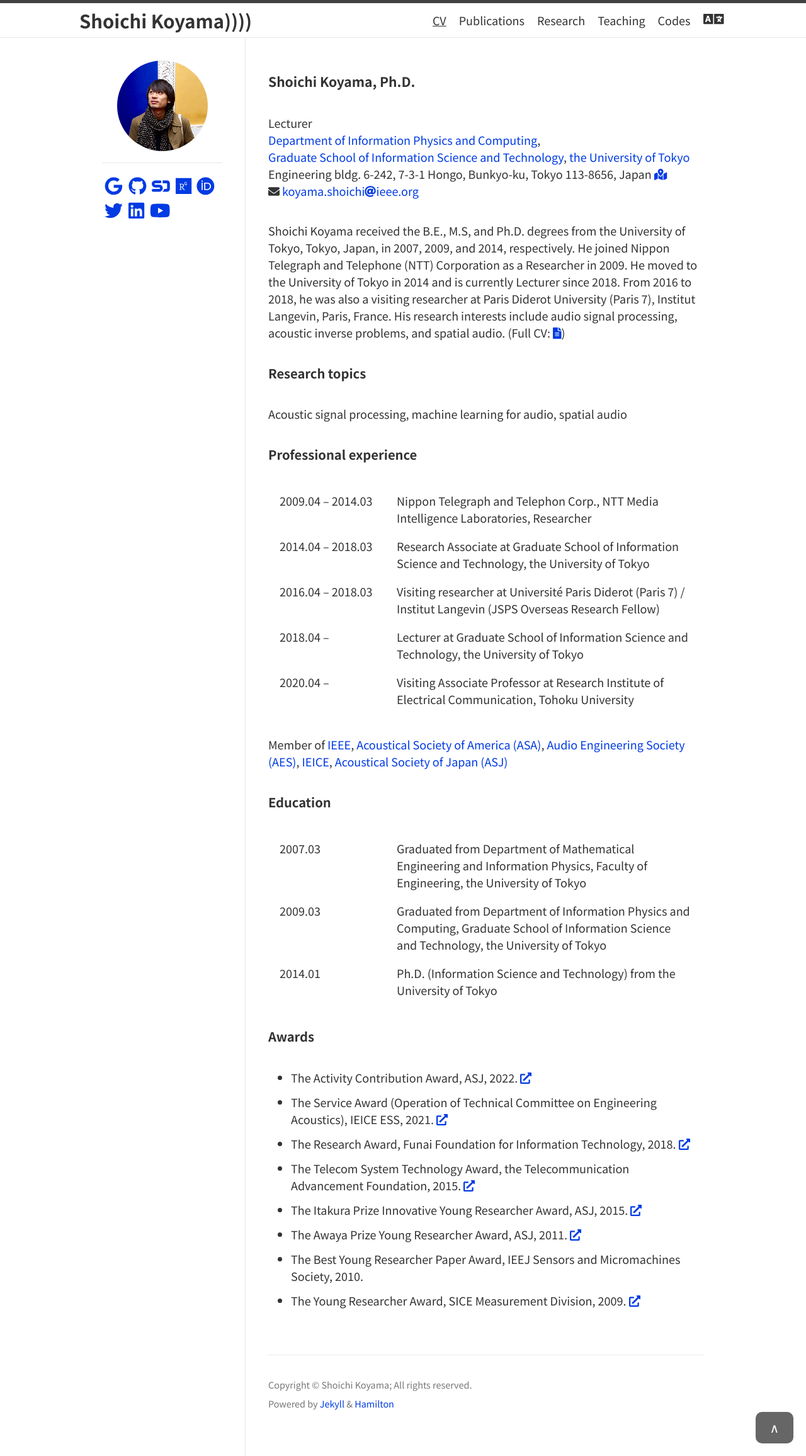
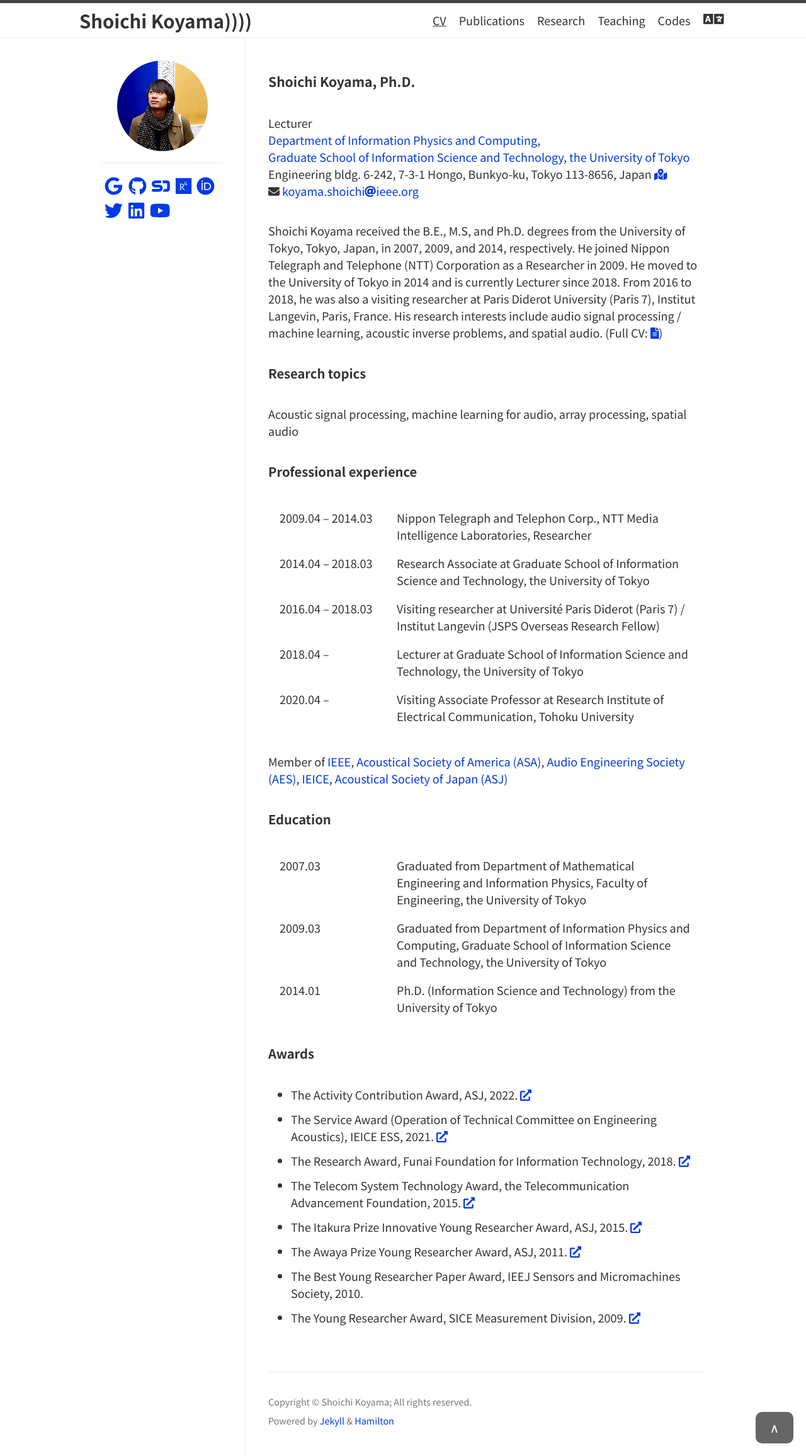
Before and after one commit to sh01k/sh01k.github.io, a Jekyll site: the page built from docs/index.md, in a window 1280 px wide. Shown: the whole page at 63% size. Built offline with Jekyll 4.4.1, drawn with Linux system fonts in a browser that asks for light colours.

Commit message:
modified docs

```diff
--- a/docs/index.md
+++ b/docs/index.md
@@ -14,10 +14,10 @@ Lecturer<br />
 Engineering bldg. 6-242, 7-3-1 Hongo, Bunkyo-ku, Tokyo 113-8656, Japan <a href="https://www.google.co.jp/maps/place/%E3%80%92113-8654+T%C5%8Dky%C5%8D-to,+Bunky%C5%8D-ku,+Hong%C5%8D,+The+University+of+Tokyo,+7+Chome%E2%88%923+%E5%B7%A5%E5%AD%A6%E9%83%A8%EF%BC%96%E5%8F%B7%E9%A4%A8/@35.7141215,139.7611171,17z/data=!3m1!4b1!4m2!3m1!1s0x60188c31b6a0c8eb:0xb76f6e1eaadfecf6?hl=en" target="_blank" rel="noopener noreferrer"><i class="fas fa-map-marked-alt"></i></a><br />
 <i class="fas fa-envelope"></i> <span style="color: #003be4">koyama.shoichi<i class="fas fa-at"></i>ieee.org</span><br />
 
-<p>Shoichi Koyama received the B.E., M.S, and Ph.D. degrees from the University of Tokyo, Tokyo, Japan, in 2007, 2009, and 2014, respectively. He joined Nippon Telegraph and Telephone (NTT) Corporation as a Researcher in 2009. He moved to the University of Tokyo in 2014 and is currently Lecturer since 2018. From 2016 to 2018, he was also a visiting researcher at Paris Diderot University (Paris 7), Institut Langevin, Paris, France. His research interests include audio signal processing, acoustic inverse problems, and spatial audio. (Full CV: <a href="" target="_blank" rel="noopener noreferrer"><i class="fas fa-file-alt"></i></a>)</p>
+<p>Shoichi Koyama received the B.E., M.S, and Ph.D. degrees from the University of Tokyo, Tokyo, Japan, in 2007, 2009, and 2014, respectively. He joined Nippon Telegraph and Telephone (NTT) Corporation as a Researcher in 2009. He moved to the University of Tokyo in 2014 and is currently Lecturer since 2018. From 2016 to 2018, he was also a visiting researcher at Paris Diderot University (Paris 7), Institut Langevin, Paris, France. His research interests include audio signal processing / machine learning, acoustic inverse problems, and spatial audio. (Full CV: <a href="/CV_shoichi-koyama.pdf" target="_blank" rel="noopener noreferrer"><i class="fas fa-file-alt"></i></a>)</p>
 
 <h4>Research topics</h4>
-<p>Acoustic signal processing, machine learning for audio, spatial audio</p>
+<p>Acoustic signal processing, machine learning for audio, array processing, spatial audio</p>
 
 <h4>Professional experience</h4>
 <div class="biography">
```
Also changed, not shown: docs/codes.md (+8 -8 lines), docs/ja/codes.md (+8 -8 lines), 1 other file.
